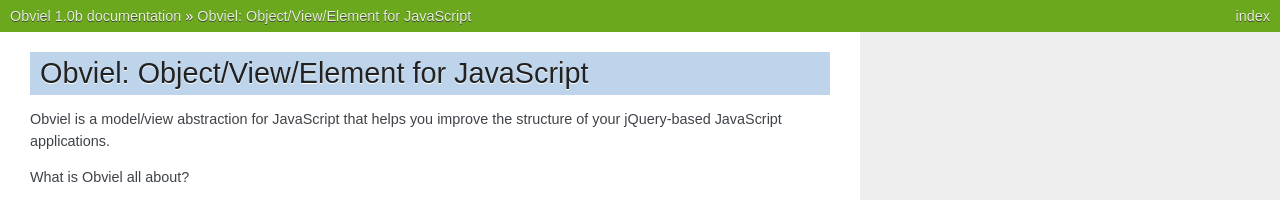
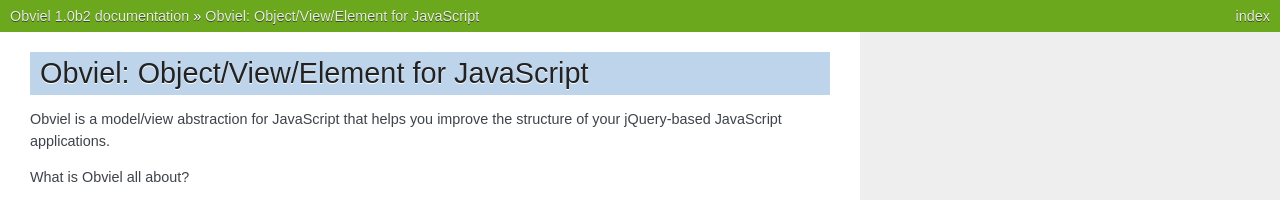
Before and after one commit to obviel/obviel, a Sphinx documentation site: the page built from doc/index.txt, in a window 1280 px wide and 900 px high. Shown: the top 200 px of the window. Built offline with Sphinx 7.4.7, drawn with Linux system fonts in a browser that asks for light colours; some of the changed text lies outside the part shown.

Commit message:
Next release will be b2.

```diff
--- a/doc/conf.py
+++ b/doc/conf.py
@@ -50,7 +50,7 @@
 # The short X.Y version.
 version = '1.0'
 # The full version, including alpha/beta/rc tags.
-release = '1.0b'
+release = '1.0b2'
 
 # The language for content autogenerated by Sphinx. Refer to documentation
 # for a list of supported languages.
```
